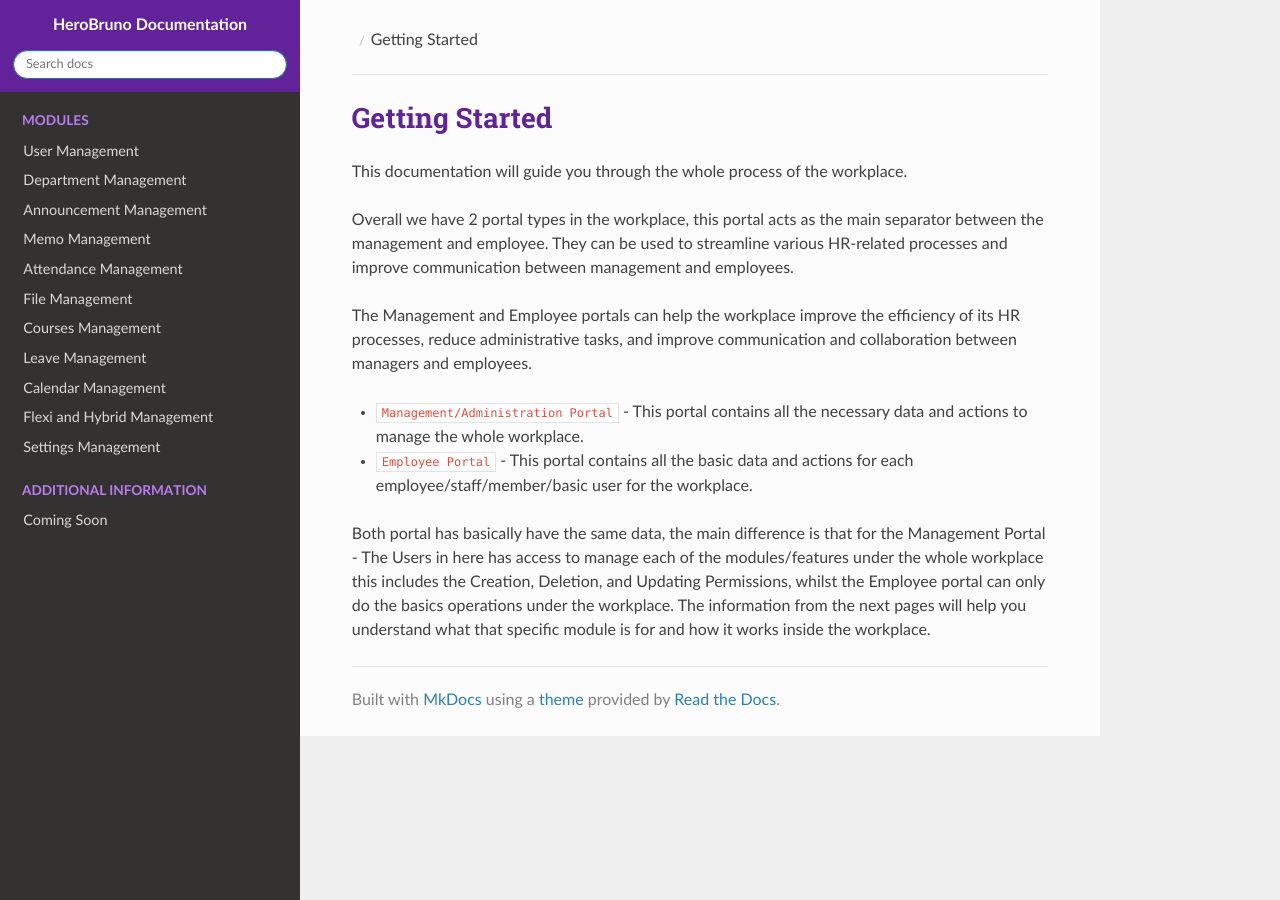
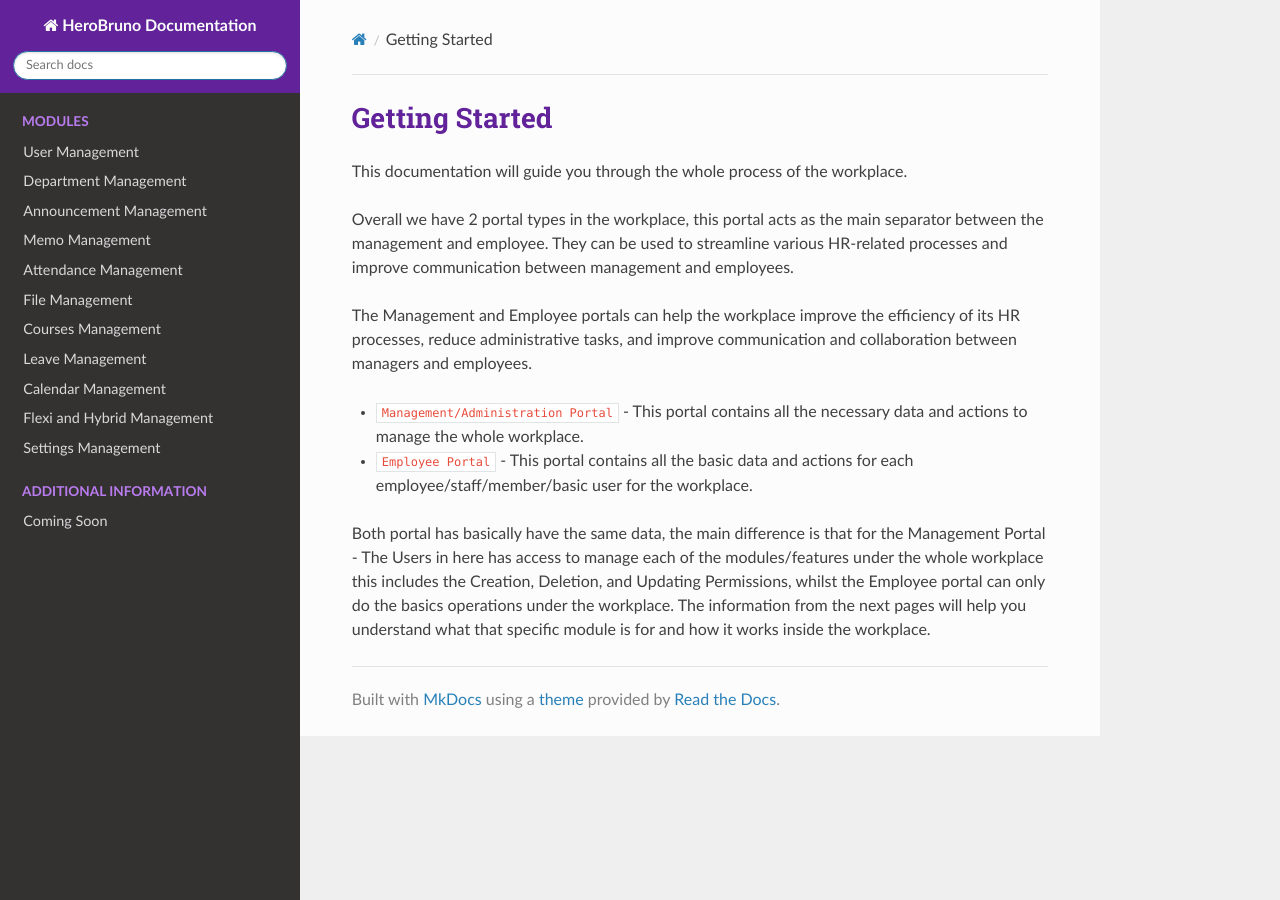
Before and after one commit to ri-bulatao/herobruno-doc, an MkDocs documentation site: the page built from docs/index.md, in a window 1280 px wide. Built offline with MkDocs 1.6.1, drawn with Linux system fonts in a browser that asks for light colours; nearby versions of some CDN libraries.

Commit message:
Minor Change

```diff
--- a/docs/extra.css
+++ b/docs/extra.css
@@ -9,7 +9,3 @@
 h1 {
   color: #61229a !important;;
 }
-
-.icon-home::before {
-  content: none;
-}
```
